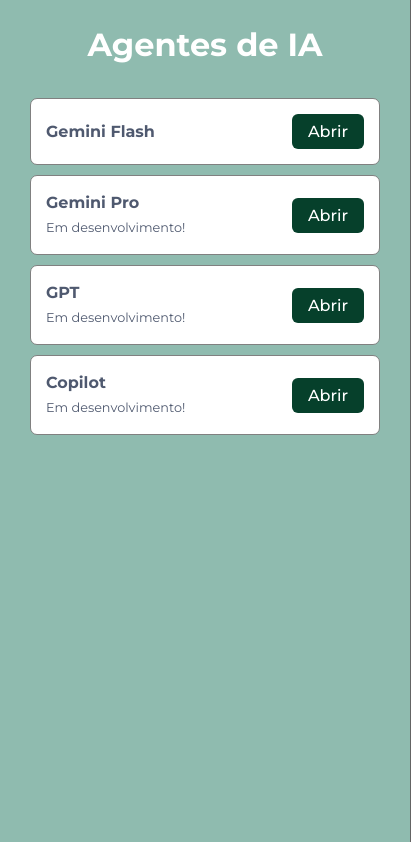
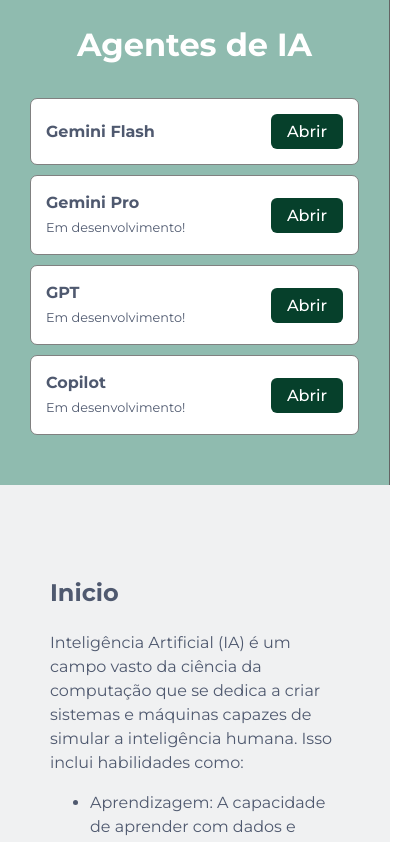
Before and after one commit to ir2508/chat-ai, a React (Vite) app: page / in a window 390 px wide. Shown: the top 842 px of the page, 411 px wide, since content can reach past the window. Built offline with nearby package versions, Linux system fonts and the light colour scheme.

Commit message:
Basice fixes to responsive layout

```diff
--- a/src/components/Aside/index.jsx
+++ b/src/components/Aside/index.jsx
@@ -1,6 +1,5 @@
 import styled from "styled-components"
 import AgentCardItem from "../AgentCardItem"
-import { Link } from "react-router-dom"
 
 const AsideBarStyled = styled.aside`
     border-right: 1px solid #646464;
@@ -11,10 +10,6 @@
     justify-content: flex-start;
     gap: 10px;
     background-color: #8fbbaf;
-
-    Link {
-
-    }
 
     h1 {
         font-size: 2em;
--- a/src/components/Chat/index.jsx
+++ b/src/components/Chat/index.jsx
@@ -7,12 +7,10 @@
 import MessageLoading from "../MessageLoading"
 
 const ContainerChatStyled = styled.div`
-    /* border: 1px solid #646464; */
     display: flex;
     flex-direction: column;
     justify-content: space-between;
     height: 100%;
-
 
     h3 {
         color: #4f596f;
@@ -26,6 +24,10 @@
         flex-direction: column;
         gap: 30px;
         padding-right: 20px;
+    }
+
+    @media only screen and (max-width: 768px) {
+        max-height: 800px;
     }
 `
 const Chat = () => {
--- a/src/layouts/LayoutChat.jsx
+++ b/src/layouts/LayoutChat.jsx
@@ -20,6 +20,21 @@
             height: 100vh;
             padding: 10px 50px 50px 10px;
         }
+
+        @media only screen and (max-width: 768px) {
+            flex-direction: column;
+            width: auto;
+
+            Aside {
+                padding-bottom: 50px;
+                box-sizing: border-box;
+            }
+
+            main {
+                height: 1800px;
+                padding: 50px;
+            }
+        }
     `
 const LayoutChat = () => {
     return (
```
